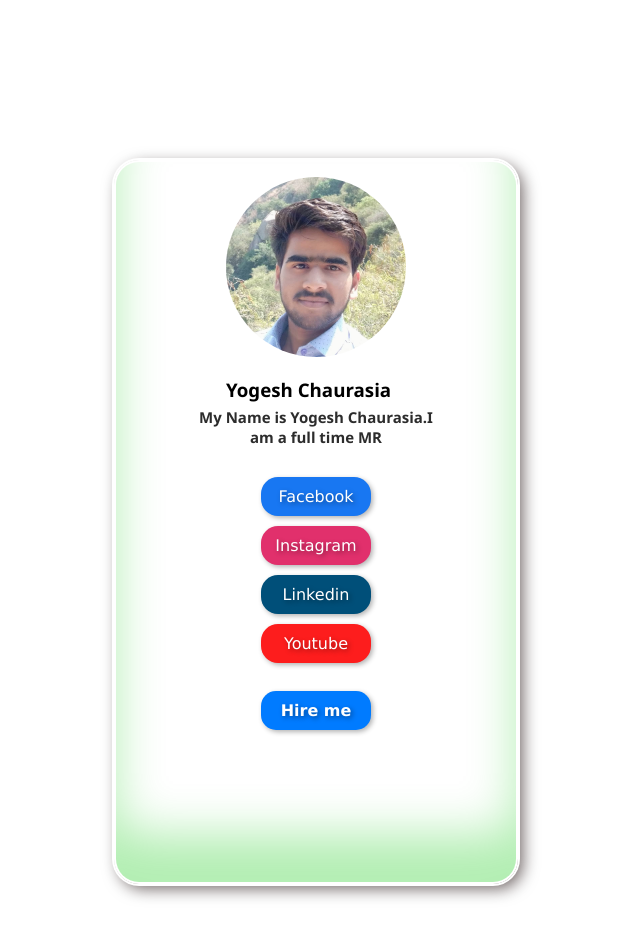
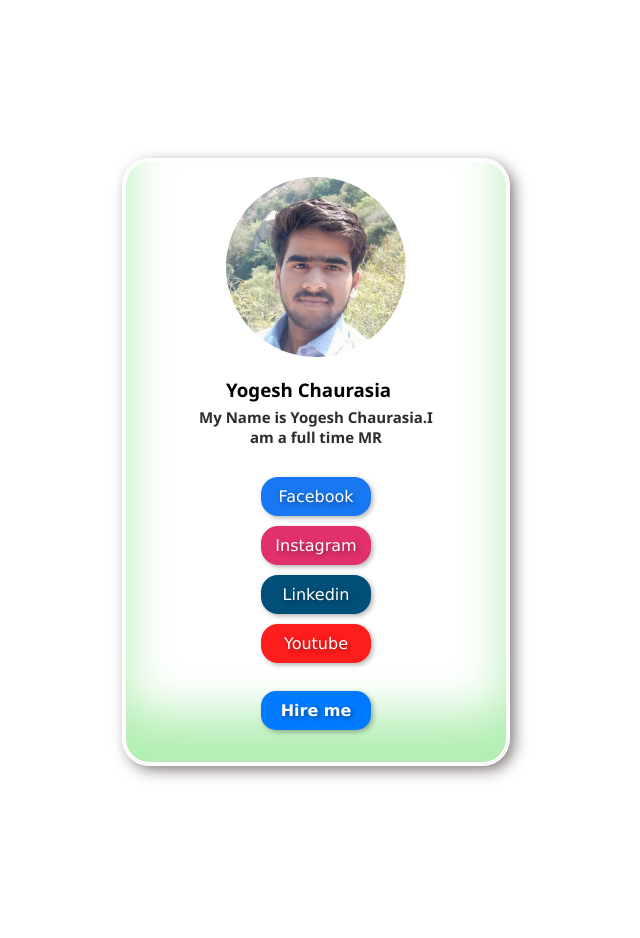
Before and after one commit to amitchurasia0101/portfolioy, a plain HTML site: page index.htm in a window 1280 px wide. Shown: the whole page, without its empty margins (324-964 px from the left). Drawn offline with Linux system fonts and the light colour scheme.

Commit message:
Update index.htm

```diff
--- a/index.htm
+++ b/index.htm
@@ -17,8 +17,8 @@
 
         .container {
             display: flex;
-            width: 400px;
-            height: 90vh;
+            width: 380px;
+            height: 600px;
             margin: 160px auto;
             justify-content: center;
             /* align-items: center; */
@@ -34,6 +34,7 @@
         .card {
             display: flex;
             flex-direction: column;
+            width: 380px;
             /* justify-content: center; */
             align-items: center;
         }
```
